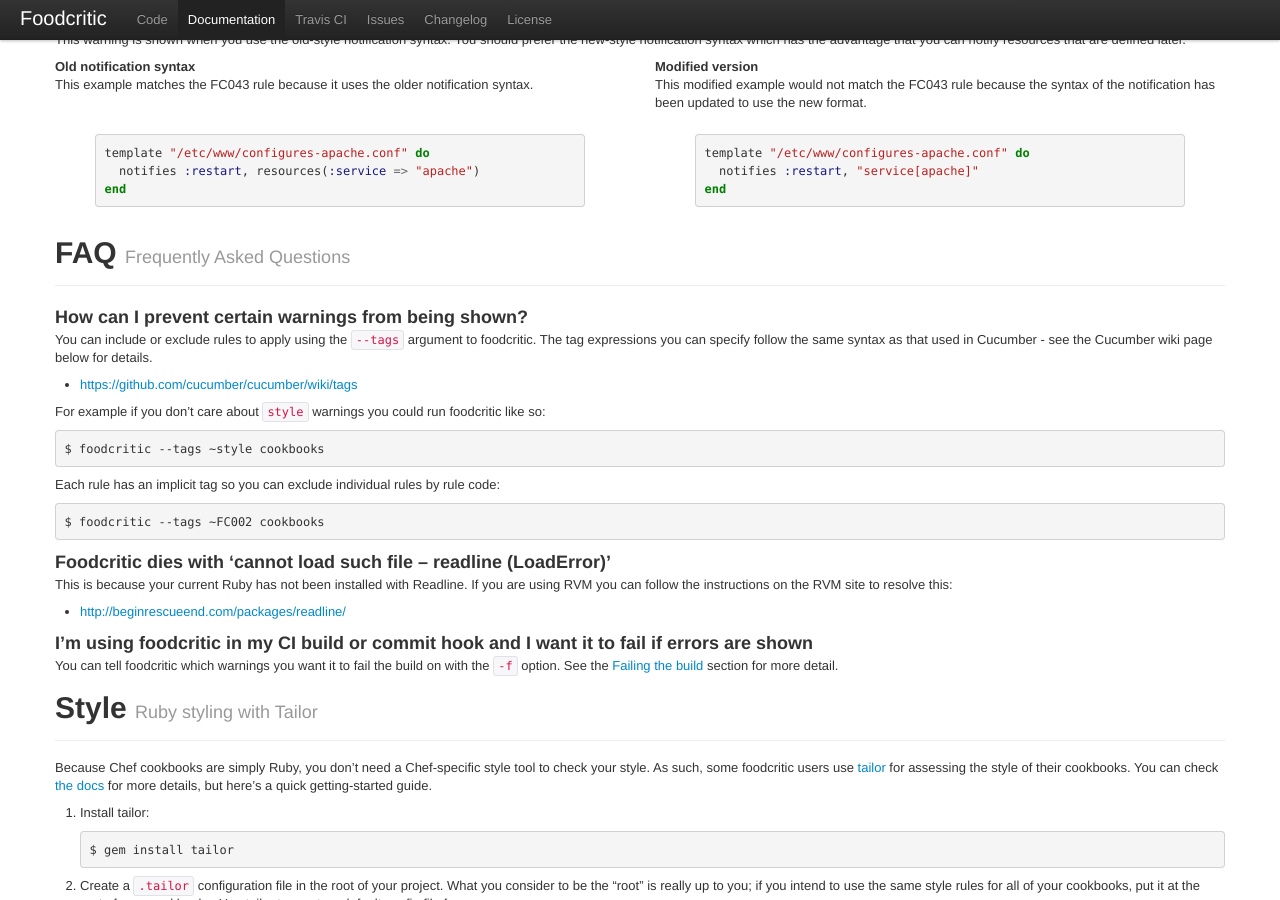
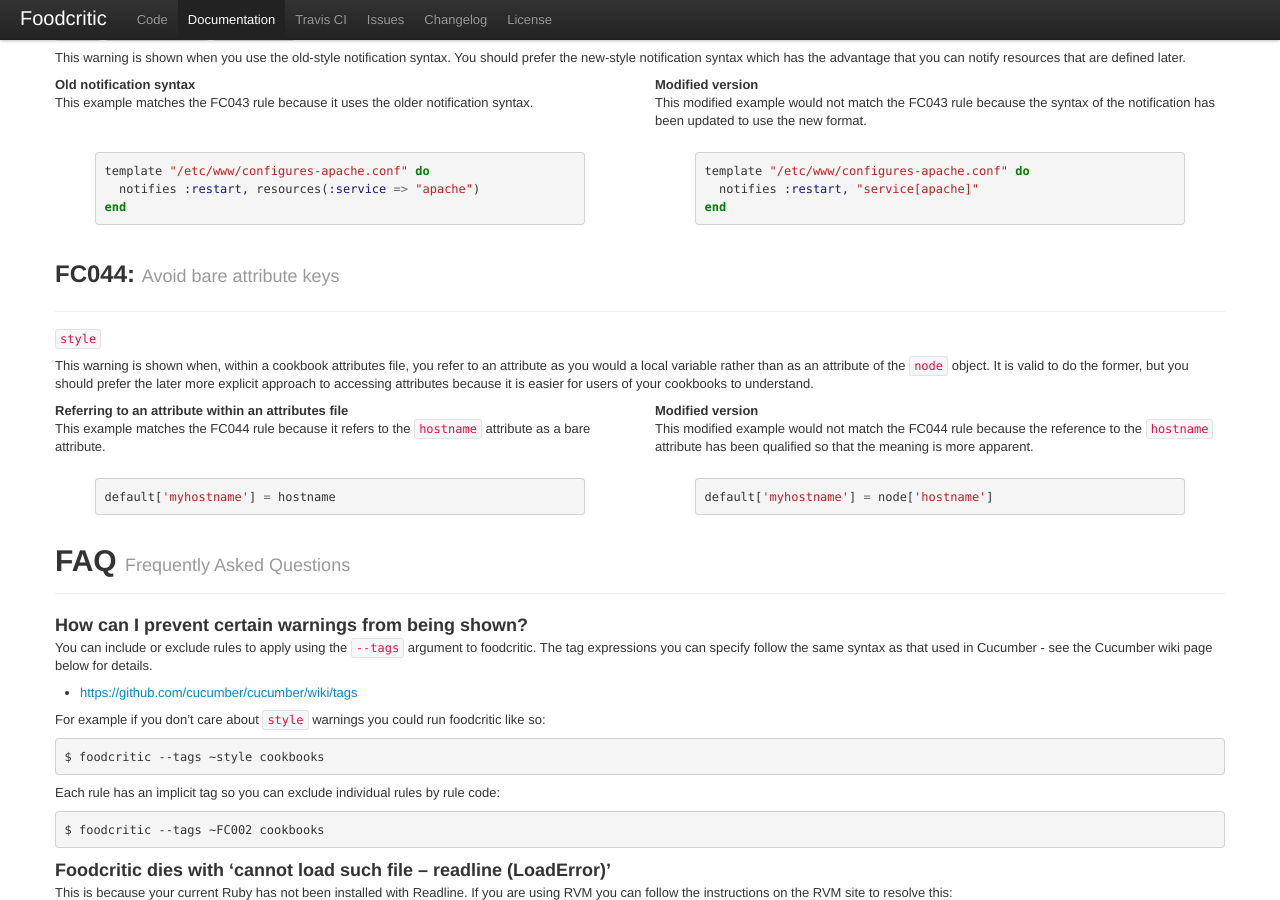
Before and after one commit to Foodcritic/foodcritic, a Jekyll site: the page built from index.html, in a window 1280 px wide and 900 px high, scrolled down 16641 px. Built offline with Jekyll 4.4.1, drawn with Linux system fonts in a browser that asks for light colours; some of the changed text lies outside the part shown.

Commit message:
FC044: Avoid bare attribute keys.

```diff
--- a/index.html
+++ b/index.html
@@ -1177,6 +1177,30 @@
           template "/etc/www/configures-apache.conf" do
             notifies :restart, "service[apache]"
           end
+  - code: FC044
+    name: Avoid bare attribute keys
+    tags:
+      - style
+    summary: |
+      This warning is shown when, within a cookbook attributes file, you refer
+      to an attribute as you would a local variable rather than as an attribute
+      of the `node` object. It is valid to do the former, but you should prefer
+      the later more explicit approach to accessing attributes because it is
+      easier for users of your cookbooks to understand.
+    examples:
+      - title: Referring to an attribute within an attributes file
+        text: |
+          This example matches the FC044 rule because it refers to the
+          `hostname` attribute as a bare attribute.
+        code: |
+          default['myhostname'] = hostname
+      - title: Modified version
+        text: |
+          This modified example would not match the FC044 rule because the
+          reference to the `hostname` attribute has been qualified so that
+          the meaning is more apparent.
+        code: |
+          default['myhostname'] = node['hostname']
 
 api_methods:
   - name: attribute_access
```
